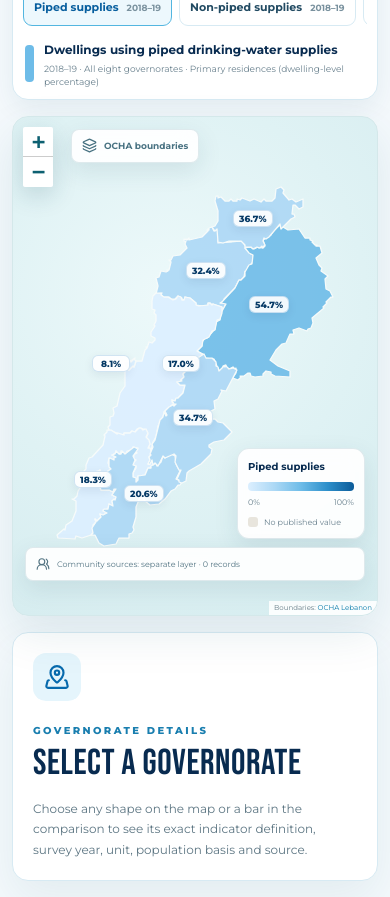
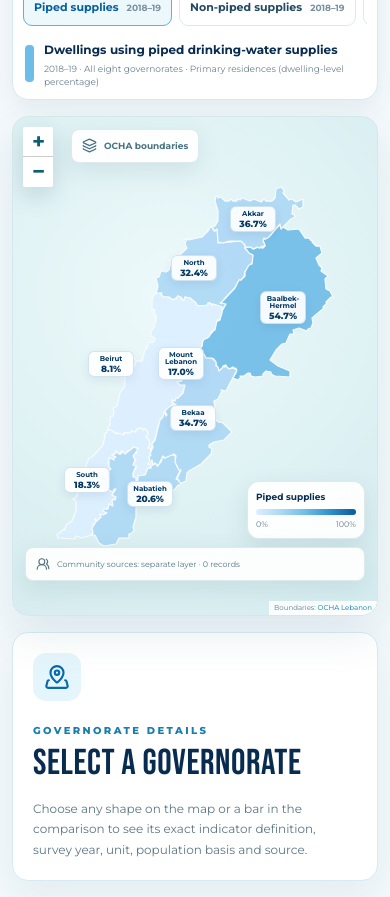
Before and after one commit to Marcella125/AquaLeb, a Next.js app: page / in a window 390 px wide. Shown: the part 1080-1977 px from the top of the page. Built offline with nearby package versions, Linux system fonts and the light colour scheme.

Commit message:
Refine AquaLeb mobile map labels and typography

```diff
--- a/src/app/globals.css
+++ b/src/app/globals.css
@@ -225,11 +225,21 @@ h1,h2,h3,.footer-brand,.footer-cta>span,.atlas-tooltip strong{font-family:"Bebas
 /* Mobile map values and non-overlapping attribution */
 .mobile-value-tooltip{padding:0!important;border:0!important;background:transparent!important;box-shadow:none!important}
 .mobile-value-tooltip:before{display:none!important}
-.map-value-label{min-width:38px;padding:3px 5px;color:#063a66;background:rgba(255,255,255,.9);border:1px solid rgba(8,104,181,.18);border-radius:6px;box-shadow:0 3px 10px rgba(8,43,80,.08);font-size:9px;font-weight:800;line-height:1;text-align:center}
+.map-value-label{min-width:46px;padding:3px 5px;display:flex;flex-direction:column;gap:2px;color:#063a66;background:rgba(255,255,255,.92);border:1px solid rgba(8,104,181,.18);border-radius:6px;box-shadow:0 3px 10px rgba(8,43,80,.08);line-height:1;text-align:center}
+.map-value-label span{max-width:58px;font-size:7px;font-weight:700;line-height:1.05;white-space:normal}
+.map-value-label b{font-size:9px;font-weight:800}
 
 @media(max-width:780px){
-  .map-legend{bottom:76px}
+  .map-legend{bottom:76px;width:118px;padding:8px}
+  .map-legend strong{margin-bottom:5px;font-size:9px}
+  .map-legend .legend-gradient{height:6px}
+  .map-legend p{margin:3px 0 0}
+  .map-legend small{display:none}
   .community-map-label{bottom:34px}
   .atlas-map-card .leaflet-control-attribution{max-width:175px;padding:2px 5px!important;background:rgba(255,255,255,.9)!important;font-size:7px!important}
 }
-@media(max-width:340px){.map-value-label{min-width:32px;padding:2px 3px;font-size:8px}}
+@media(max-width:340px){.map-value-label{min-width:40px;padding:2px 3px}.map-value-label span{max-width:50px;font-size:6px}.map-value-label b{font-size:8px}}
+
+/* Site-wide two-font system */
+body,body *,button,input,textarea,select{font-family:"Montserrat","Segoe UI",Arial,sans-serif!important}
+h1,h2,h3,h4,h5,h6,.footer-brand,.footer-cta>span,.atlas-tooltip strong,.map-tooltip strong{font-family:"Bebas Neue","Arial Narrow",Impact,sans-serif!important;font-weight:400}
--- a/src/components/map/GovernorateMap.tsx
+++ b/src/components/map/GovernorateMap.tsx
@@ -24,8 +24,10 @@ const noDataColor = "#e8e5dd";
 const mobileLabelOffsets: Partial<Record<GovernorateKey, [number, number]>> = {
   beirut: [-18, 0],
   mount_lebanon: [18, 0],
-  south_lebanon: [-12, 0],
-  nabatieh: [12, 0],
+  north_lebanon: [-12, -3],
+  baalbek_hermel: [14, 3],
+  south_lebanon: [-18, 0],
+  nabatieh: [18, 0],
 };
 
 function colorFor(value: number | undefined) {
@@ -40,7 +42,8 @@ function tooltipContent(key: GovernorateKey, metricKey: MetricKey) {
 
 function mobileValueContent(key: GovernorateKey, metricKey: MetricKey) {
   const value = METRICS[metricKey].values[key];
-  return `<div class="map-value-label">${value ? `${value.value.toFixed(1)}%` : "N/A"}</div>`;
+  const mapName = key === "north_lebanon" ? "North" : key === "south_lebanon" ? "South" : GOVERNORATES[key].name;
+  return `<div class="map-value-label"><span>${mapName}</span><b>${value ? `${value.value.toFixed(1)}%` : "N/A"}</b></div>`;
 }
 
 function DetailPanel({ governorateKey, metricKey }: { governorateKey: GovernorateKey | null; metricKey: MetricKey }) {
```
